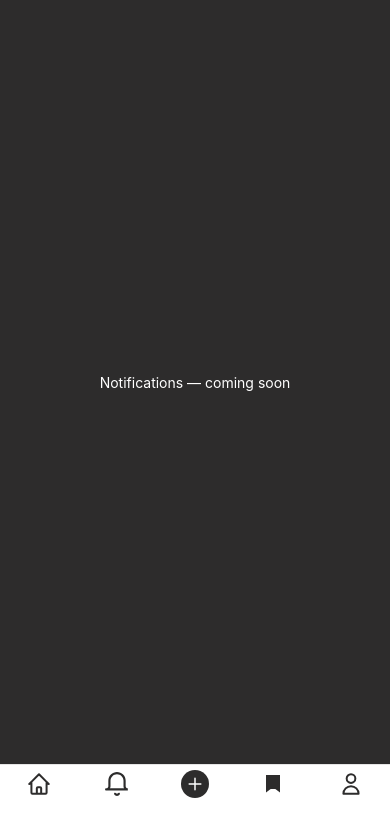
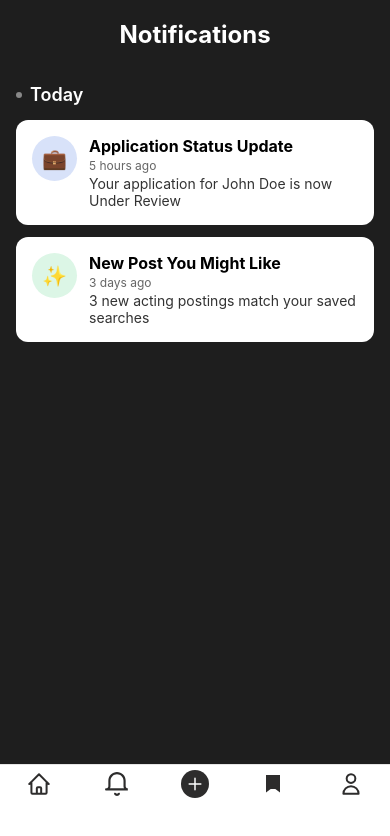
Before and after one commit to tanishkaxgupta/Convergent-Media-Spring-2026, a React Native app: screen /Notifications in a window 390 px wide. Shown: the top 836 px of the page. Built offline with nearby package versions, Linux system fonts and the light colour scheme; no server answers.

Commit message:
added notifications screen...not connected to nav yet properly it doesnt show

```diff
--- a/src/navigation/AppNavigator.tsx
+++ b/src/navigation/AppNavigator.tsx
@@ -5,6 +5,7 @@ import { SvgXml } from 'react-native-svg';
 import { SearchScreen } from '../screens/SearchScreen';
 import { SavesScreen } from '../screens/SavesScreen';
 import { ProfileScreen } from '../screens/ProfileScreen';
+import { NotificationsScreen } from '../screens/NotificationsScreen';
 
 const Tab = createBottomTabNavigator();
 
@@ -38,11 +39,11 @@ const HomeScreen = () => (
   </View>
 );
 
-const NotificationsScreen = () => (
-  <View style={{ flex: 1, backgroundColor: '#2D2C2C', justifyContent: 'center', alignItems: 'center' }}>
-    <Text style={{ color: '#FFFFFF' }}>Notifications — coming soon</Text>
-  </View>
-);
+// const NotificationsScreen = () => (
+//   <View style={{ flex: 1, backgroundColor: '#2D2C2C', justifyContent: 'center', alignItems: 'center' }}>
+//     <Text style={{ color: '#FFFFFF' }}>Notifications — coming soon</Text>
+//   </View>
+// );
 
 export const AppNavigator = () => (
   <Tab.Navigator
--- /dev/null
+++ b/src/screens/NotificationsScreen.tsx
@@ -0,0 +1,153 @@
+import React from 'react';
+import {
+  StyleSheet,
+  Text,
+  View,
+  FlatList,
+  SafeAreaView,
+  StatusBar
+} from 'react-native';
+import { Notification } from '../types/notification';
+
+// Mock data using your new Notification type
+const DATA: Notification[] = [
+  {
+    id: '1',
+    type: 'application_status',
+    title: 'Application Status Update',
+    body: 'Your application for John Doe is now Under Review',
+    createdAt: '5 hours ago',
+    isRead: false,
+    targetUserId: 'user123'
+  },
+  {
+    id: '2',
+    type: 'post_recommendation',
+    title: 'New Post You Might Like',
+    body: '3 new acting postings match your saved searches',
+    createdAt: '3 days ago',
+    isRead: false,
+    targetUserId: 'user123'
+  }
+];
+
+const NotificationsScreen = () => {
+
+  const renderItem = ({ item }: { item: Notification }) => {
+    const isStatus = item.type === 'application_status';
+
+    return (
+      <View style={styles.card}>
+        <View style={styles.row}>
+          {/* Icon Placeholder using a View instead of a library */}
+          <View style={[
+            styles.iconCircle,
+            { backgroundColor: isStatus ? '#D8E2F9' : '#DCF6E6' }
+          ]}>
+            <Text style={{ fontSize: 20 }}>{isStatus ? '💼' : '✨'}</Text>
+          </View>
+
+          <View style={styles.textContainer}>
+            <Text style={styles.title}>{item.title}</Text>
+            <Text style={styles.time}>{item.createdAt}</Text>
+            <Text style={styles.body}>{item.body}</Text>
+          </View>
+        </View>
+      </View>
+    );
+  };
+
+  return (
+    <SafeAreaView style={styles.container}>
+      <StatusBar barStyle="light-content" />
+      <View style={styles.header}>
+        <Text style={styles.headerTitle}>Notifications</Text>
+      </View>
+
+      <FlatList
+        data={DATA}
+        renderItem={renderItem}
+        keyExtractor={item => item.id}
+        contentContainerStyle={styles.listPadding}
+        ListHeaderComponent={() => (
+          <View style={styles.sectionHeader}>
+            <View style={styles.dot} />
+            <Text style={styles.sectionText}>Today</Text>
+          </View>
+        )}
+      />
+    </SafeAreaView>
+  );
+};
+
+const styles = StyleSheet.create({
+  container: {
+    flex: 1,
+    backgroundColor: '#1E1E1E', // Matching the dark theme in your figma
+  },
+  header: {
+    paddingVertical: 20,
+    alignItems: 'center',
+  },
+  headerTitle: {
+    color: '#FFF',
+    fontSize: 24,
+    fontWeight: 'bold',
+  },
+  listPadding: {
+    paddingHorizontal: 16,
+  },
+  sectionHeader: {
+    flexDirection: 'row',
+    alignItems: 'center',
+    marginVertical: 15,
+  },
+  dot: {
+    width: 6,
+    height: 6,
+    borderRadius: 3,
+    backgroundColor: '#888',
+    marginRight: 8,
+  },
+  sectionText: {
+    color: '#FFF',
+    fontSize: 18,
+    fontWeight: '600',
+  },
+  card: {
+    backgroundColor: '#FFF',
+    borderRadius: 12,
+    padding: 16,
+    marginBottom: 12,
+  },
+  row: {
+    flexDirection: 'row',
+  },
+  iconCircle: {
+    width: 45,
+    height: 45,
+    borderRadius: 22.5,
+    justifyContent: 'center',
+    alignItems: 'center',
+    marginRight: 12,
+  },
+  textContainer: {
+    flex: 1,
+  },
+  title: {
+    fontSize: 16,
+    fontWeight: 'bold',
+    color: '#000',
+  },
+  time: {
+    fontSize: 12,
+    color: '#666',
+    marginVertical: 2,
+  },
+  body: {
+    fontSize: 14,
+    color: '#333',
+  },
+});
+
+export { NotificationsScreen };
--- /dev/null
+++ b/src/types/notification.ts
@@ -0,0 +1,22 @@
+// src/types/notification.ts
+
+export type NotificationType = 'application_status' | 'post_recommendation';
+
+export interface Notification {
+  id: string;
+  type: NotificationType;
+  title: string;
+  body: string;
+  createdAt: string; // ISO 8601 string for easy sorting
+  isRead: boolean;
+
+  // Optional metadata to link to other parts of the app
+  relatedId?: string; // e.g., the ID of the Post or Application
+  targetUserId: string;
+}
+
+// Helper to group notifications for the UI
+export interface NotificationSection {
+  title: string; // "Today", "This Month", etc.
+  data: Notification[];
+}
```
